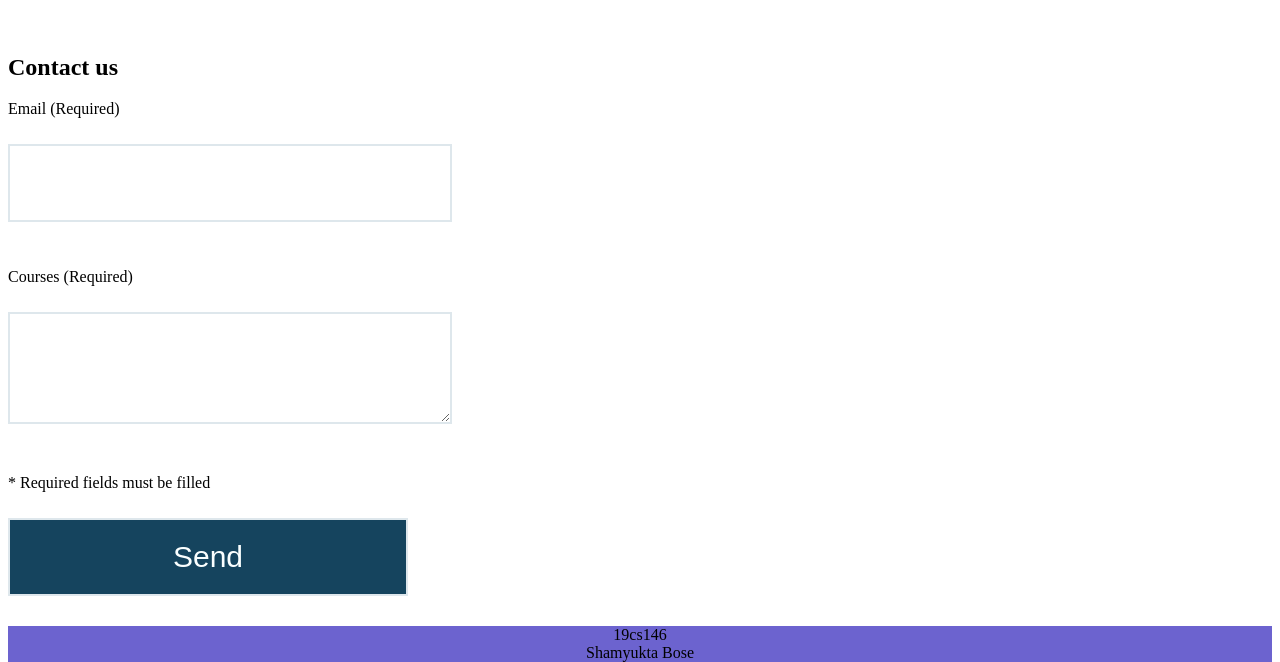
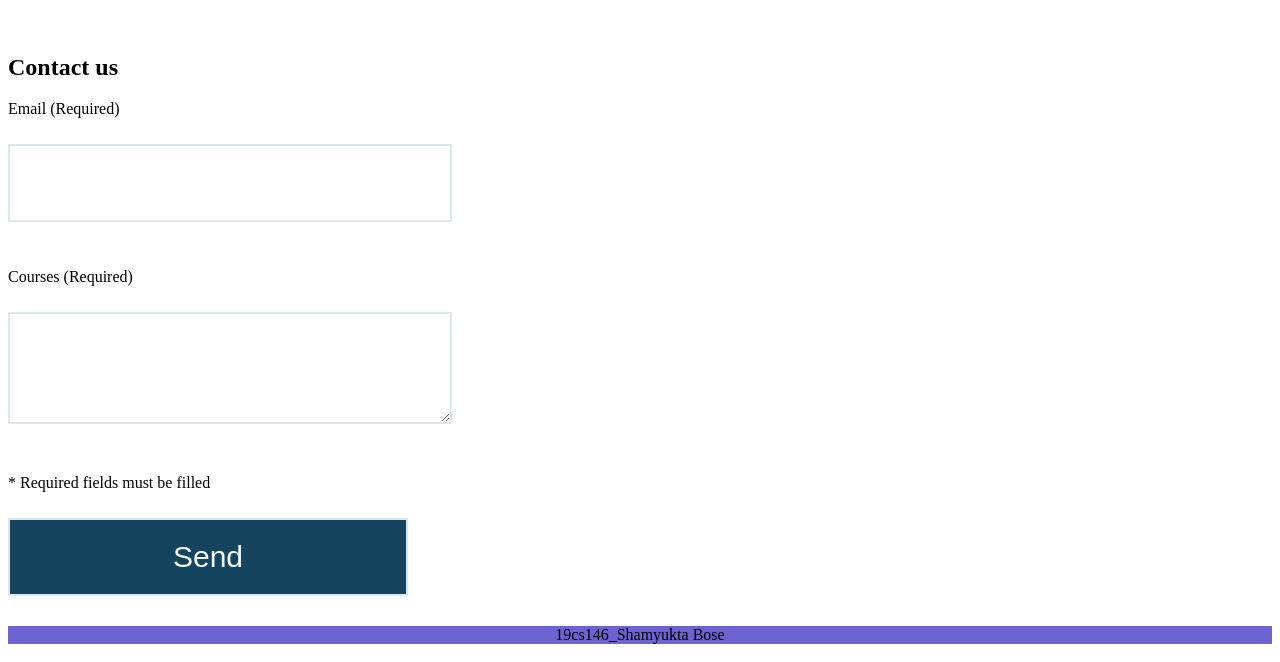
Before and after one commit to shamyukta-bose/Model-lab1, a plain HTML site: page Model lab-ADP/index.html in a window 1280 px wide. Shown: the part 1929-2591 px from the top of the page. Drawn offline with Linux system fonts and the light colour scheme.

Commit message:
Update index.html

```diff
--- a/Model lab-ADP/index.html
+++ b/Model lab-ADP/index.html
@@ -116,7 +116,6 @@
         <input class="contact-submit" type="submit" value="Send">
       </div>
 
-    <footer>19cs146<br>
-    Shamyukta Bose</footer>
+    <footer>19cs146_Shamyukta Bose</footer>
 </body>
 </html>
```
